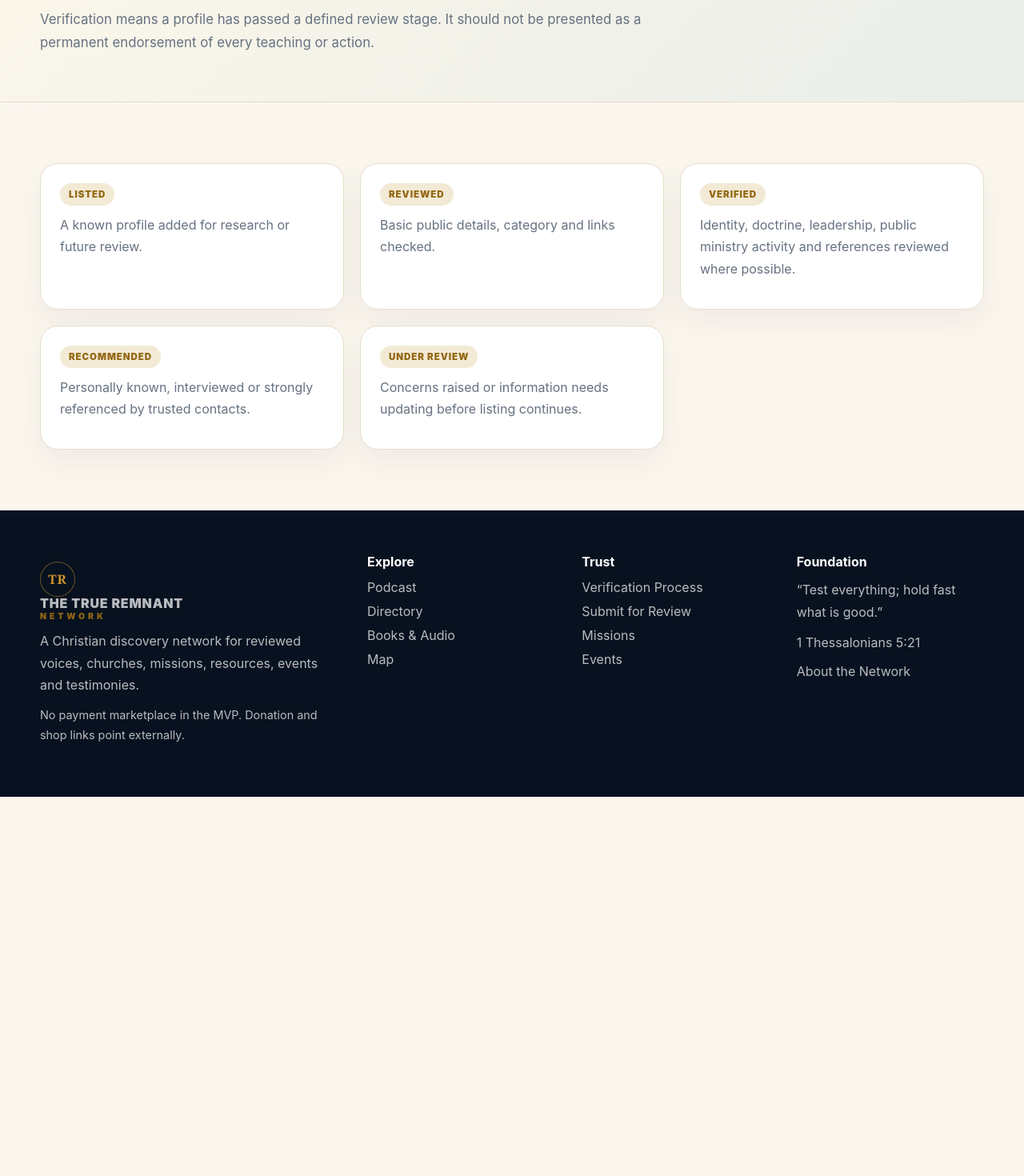
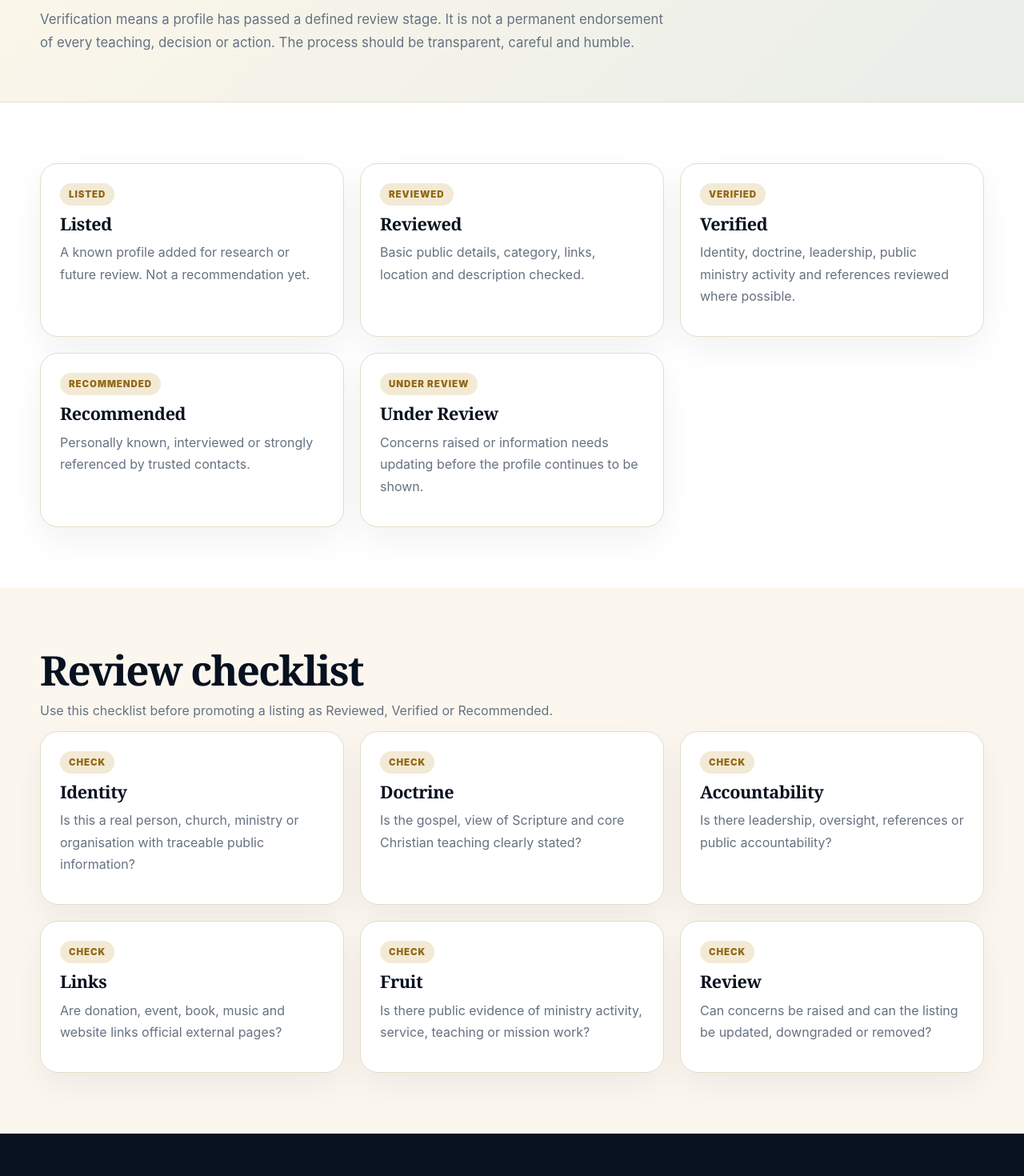
Before and after one commit to dakande85-bit/the-true-remnant-network, a Next.js app: page /verification in a window 1280 px wide. Shown: the part 400-1870 px from the top of the page at 80% size. Before the commit the page ends 1396 px from the top, so only its background shows below. Built offline with nearby package versions, Linux system fonts and the light colour scheme.

Commit message:
Build verification process page

```diff
--- a/src/app/verification/page.tsx
+++ b/src/app/verification/page.tsx
@@ -1,9 +1,18 @@
 const levels = [
-  ["Listed", "A known profile added for research or future review."],
-  ["Reviewed", "Basic public details, category and links checked."],
+  ["Listed", "A known profile added for research or future review. Not a recommendation yet."],
+  ["Reviewed", "Basic public details, category, links, location and description checked."],
   ["Verified", "Identity, doctrine, leadership, public ministry activity and references reviewed where possible."],
   ["Recommended", "Personally known, interviewed or strongly referenced by trusted contacts."],
-  ["Under Review", "Concerns raised or information needs updating before listing continues."]
+  ["Under Review", "Concerns raised or information needs updating before the profile continues to be shown."]
+];
+
+const checks = [
+  ["Identity", "Is this a real person, church, ministry or organisation with traceable public information?"],
+  ["Doctrine", "Is the gospel, view of Scripture and core Christian teaching clearly stated?"],
+  ["Accountability", "Is there leadership, oversight, references or public accountability?"],
+  ["Links", "Are donation, event, book, music and website links official external pages?"],
+  ["Fruit", "Is there public evidence of ministry activity, service, teaching or mission work?"],
+  ["Review", "Can concerns be raised and can the listing be updated, downgraded or removed?"],
 ];
 
 export default function VerificationPage() {
@@ -13,19 +22,40 @@ export default function VerificationPage() {
         <div className="container">
           <p className="kicker">Verification</p>
           <h1>Clear review levels without reckless claims.</h1>
-          <p>Verification means a profile has passed a defined review stage. It should not be presented as a permanent endorsement of every teaching or action.</p>
+          <p>
+            Verification means a profile has passed a defined review stage. It is not a permanent endorsement of every teaching,
+            decision or action. The process should be transparent, careful and humble.
+          </p>
         </div>
       </section>
-      <section className="section">
+
+      <section className="section section-muted">
         <div className="container grid grid-3">
           {levels.map(([title, description]) => (
             <article className="card" key={title}>
               <span className="badge">{title}</span>
+              <h3>{title}</h3>
               <p>{description}</p>
             </article>
           ))}
         </div>
       </section>
+
+      <section className="section">
+        <div className="container">
+          <h2>Review checklist</h2>
+          <p>Use this checklist before promoting a listing as Reviewed, Verified or Recommended.</p>
+          <div className="grid grid-3">
+            {checks.map(([title, description]) => (
+              <article className="card" key={title}>
+                <span className="badge">Check</span>
+                <h3>{title}</h3>
+                <p>{description}</p>
+              </article>
+            ))}
+          </div>
+        </div>
+      </section>
     </>
   );
 }
```
